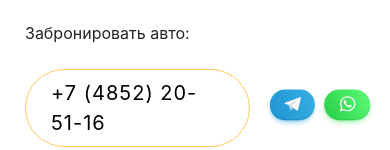
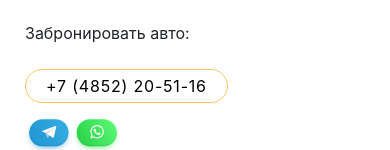
Before and after one commit to salmanbahaev/auto-taxi, a plain HTML site: page auto.html in a window 390 px wide. Shown: the part 769-919 px from the top of the page. Drawn offline with nearby package versions, Linux system fonts and the light colour scheme.

Commit message:
new page auto co,plete

```diff
--- a/scss/auto.scss
+++ b/scss/auto.scss
@@ -258,3 +258,33 @@
     line-height: 22px;
   }
 }
+@media (max-width: 575.98px) {
+  .fsz-24 {
+    font-size: 16px;
+    line-height: 22px;
+  }
+  .auto__contacts > a {
+    padding: 5px 20px !important;
+    font-size: 16px !important;
+    line-height: 22px !important;
+  }
+  .auto .auto__links a {
+    width: 48px;
+  }
+}
+@media (max-width: 400px) {
+  .auto__contacts {
+    display: flex;
+    flex-direction: column;
+    align-items: flex-start;
+  }
+  .auto__contacts .auto__links {
+    margin-top: 15px;
+    margin-left: 0;
+  }
+}
+@media (max-width: 375px) {
+  .auto .slide {
+    max-width: 270px;
+  }
+}
```
Also changed, not shown: index.html (+11 -0 lines), ivanovo.html (+16 -8 lines), css/auto.css, css/main.css.
